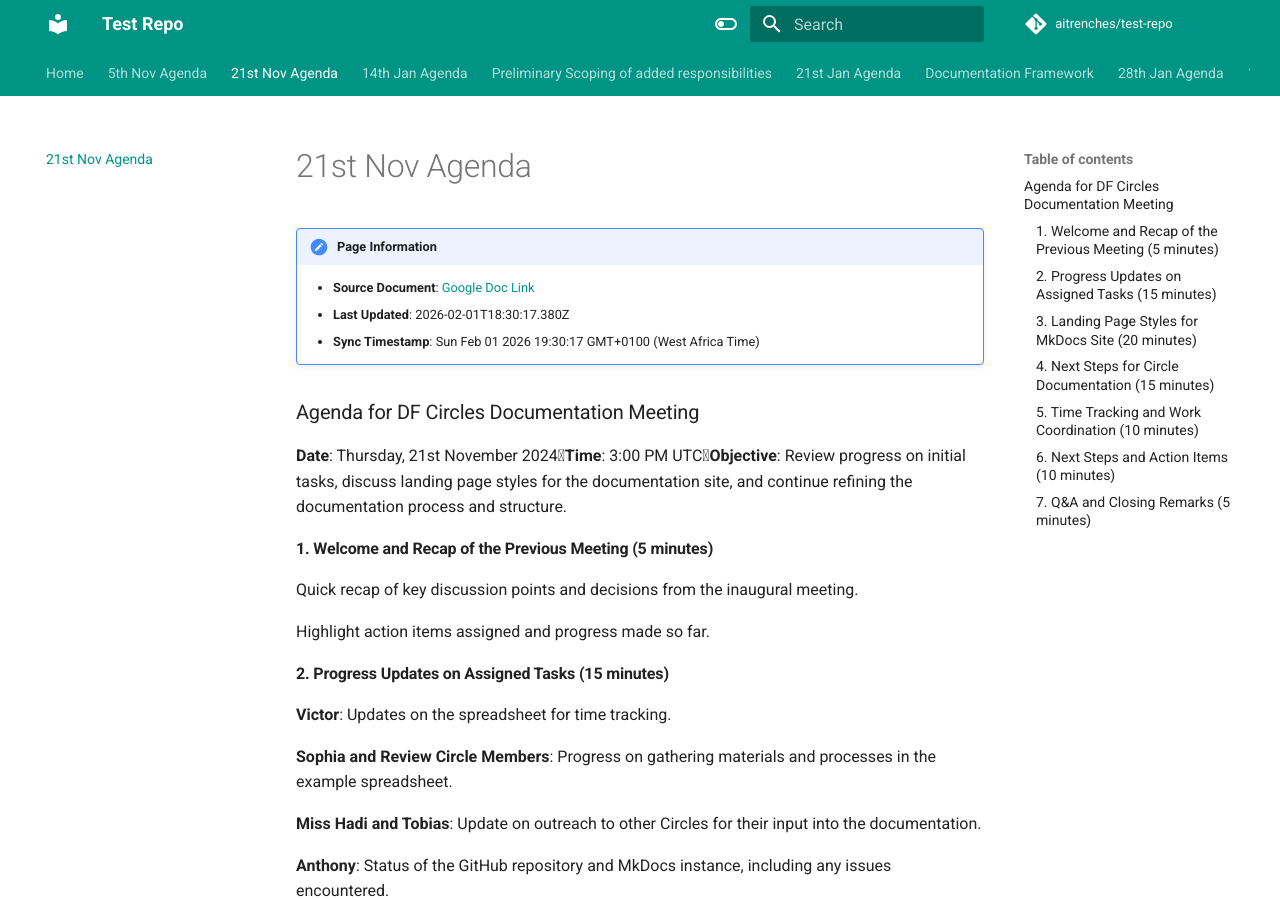
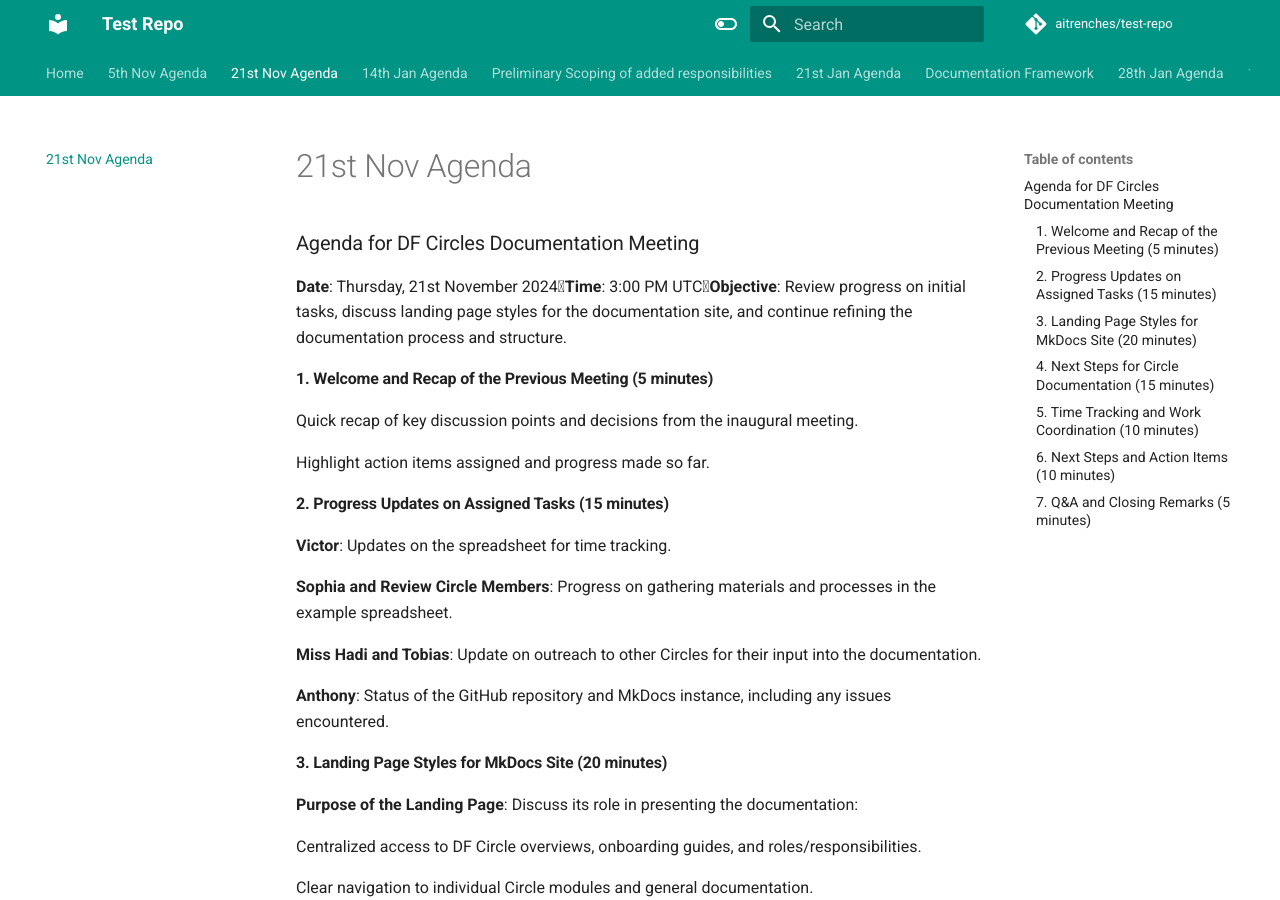
Before and after one commit to aitrenches/test-repo, an MkDocs documentation site: the page built from docs/21st-nov-agenda.md, in a window 1280 px wide and 900 px high. Built offline with MkDocs 1.6.1 and Material for MkDocs 9.7.7, drawn with Linux system fonts in a browser that asks for light colours; comment, search, counter and statistics services are not loaded.

Commit message:
Sync tab: 21st Nov Agenda

```diff
--- a/docs/21st-nov-agenda.md
+++ b/docs/21st-nov-agenda.md
@@ -1,14 +1,9 @@
 ---
 title: "21st Nov Agenda"
-last_updated: "2026-02-01T18:30:17.380Z"
+last_updated: "2026-02-01T18:36:02.083Z"
 source_doc: "https://docs.google.com/document/d/1l5-1xQtHEozG9N6FpkFO4A6oixgQ6ZUo8Jx0FXYtqro/edit#heading=h.t.7vklseb8sif3"
-sync_timestamp: "Sun Feb 01 2026 19:30:17 GMT+0100 (West Africa Time)"
+sync_timestamp: "Sun Feb 01 2026 19:36:02 GMT+0100 (West Africa Time)"
 ---
-
-!!! note "Page Information"
-    - **Source Document**: [Google Doc Link](https://docs.google.com/document/d/1l5-1xQtHEozG9N6FpkFO4A6oixgQ6ZUo8Jx0FXYtqro/edit#heading=h.t.7vklseb8sif3)
-    - **Last Updated**: 2026-02-01T18:30:17.380Z
-    - **Sync Timestamp**: Sun Feb 01 2026 19:30:17 GMT+0100 (West Africa Time)
 
 ### Agenda for DF Circles Documentation Meeting
 
```
